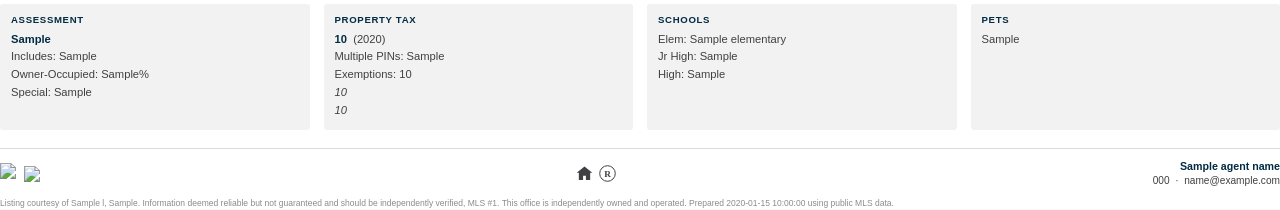
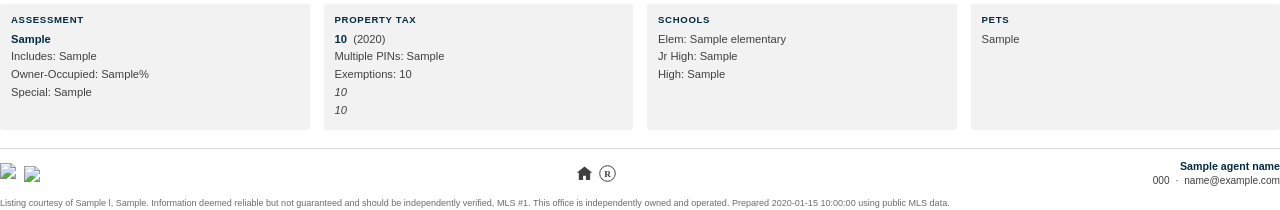
Before and after one commit to brianelmorehomes/jlg-listing-flyer, a Flask app: template templates/flyer.html in a window 1280 px wide. Shown: the part 799-1009 px from the top of the page. Run offline with Flask 3, Linux system fonts and the light colour scheme; the template is opened without the code that fills it: most values are stand-ins (such as "Sample title", 1, 10 or a date in 2020).

Commit message:
Improve print reliability: darken muted greys, thicken hairlines, bump disclaimer text size

```diff
--- a/templates/flyer.html
+++ b/templates/flyer.html
@@ -18,6 +18,13 @@
   --granite: #404042;
   --white: #ffffff;
   --hairline: #d8dcde;
+  /* Single "muted/secondary text" grey, chosen for print reliability
+     rather than screen appearance: ~5.3:1 contrast against white, well
+     above the ~4.5:1 floor recommended once text drops under ~8pt. This
+     replaces #9a9a9c and #8b8b8d (2.8:1 and 3.4:1 contrast) -- fine on a
+     backlit screen, but exactly the values that thin out or vanish on a
+     printer running low on toner or on off-white/matte paper. */
+  --muted: #6b6b6d;
 }
 
 * { box-sizing: border-box; }
@@ -29,9 +36,9 @@
     content: "{{ l.full_address }}  \2022  Page " counter(page) " of " counter(pages);
     font-family: 'Work Sans', sans-serif;
     font-size: 6.6pt;
-    color: #9a9a9c;
+    color: var(--muted);
     padding-top: 6px;
-    border-top: 0.6pt solid #d8dcde;
+    border-top: 0.75pt solid #d8dcde;
     width: 100%;
   }
 }
@@ -140,7 +147,7 @@ h1, h2, h3 { margin: 0; padding: 0; }
 }
 .hero-info .market-line {
   font-size: 8pt;
-  color: #6b6b6d;
+  color: var(--muted);
   margin-top: 3px;
 }
 .hero-info .price-row {
@@ -271,7 +278,7 @@ h1, h2, h3 { margin: 0; padding: 0; }
 .directions {
   margin-top: 10px;
   font-size: 8.2pt;
-  color: #6b6b6d;
+  color: var(--muted);
 }
 .directions.condensed, .directions.tight, .directions.very-tight { margin-top: 6px; font-size: 7.6pt; }
 .directions b { color: var(--granite); }
@@ -311,7 +318,7 @@ table.rooms th {
 }
 table.rooms td {
   padding: 4px 6px;
-  border-bottom: 0.6pt solid var(--hairline);
+  border-bottom: 0.75pt solid var(--hairline);
 }
 table.rooms.dense td { padding: 2.6px 6px; }
 table.rooms.very-dense td { padding: 2px 5px; }
@@ -334,13 +341,13 @@ table.rooms tr:nth-child(even) td { background: #fafafa; }
   gap: 6px;
   font-size: 8.6pt;
   padding: 3.5px 6px;
-  border-bottom: 0.6pt solid var(--hairline);
+  border-bottom: 0.75pt solid var(--hairline);
 }
 .rooms-compact-item:nth-child(even) { background: #fafafa; }
 .rooms-compact-item .rn { color: var(--granite); }
 .rooms-compact-item .rl {
   flex-shrink: 0;
-  color: #8b8b8d;
+  color: var(--muted);
   font-size: 7.3pt;
   text-transform: uppercase;
   letter-spacing: 0.04em;
@@ -463,9 +470,12 @@ table.rooms tr:nth-child(even) td { background: #fafafa; }
 }
 .compliance .agent-line .sub { font-weight: 400; color: var(--granite); font-size: 7.6pt; }
 .compliance .legal {
-  font-size: 6.4pt;
+  /* Bumped from 6.4pt and lightened less than the old #8b8b8d (3.4:1
+     contrast) -- this is the MLS/Fair Housing attribution text, which
+     should stay legible regardless of printer/toner/paper. */
+  font-size: 6.8pt;
   line-height: 1.5;
-  color: #8b8b8d;
+  color: var(--muted);
 }
 </style>
 </head>
```
